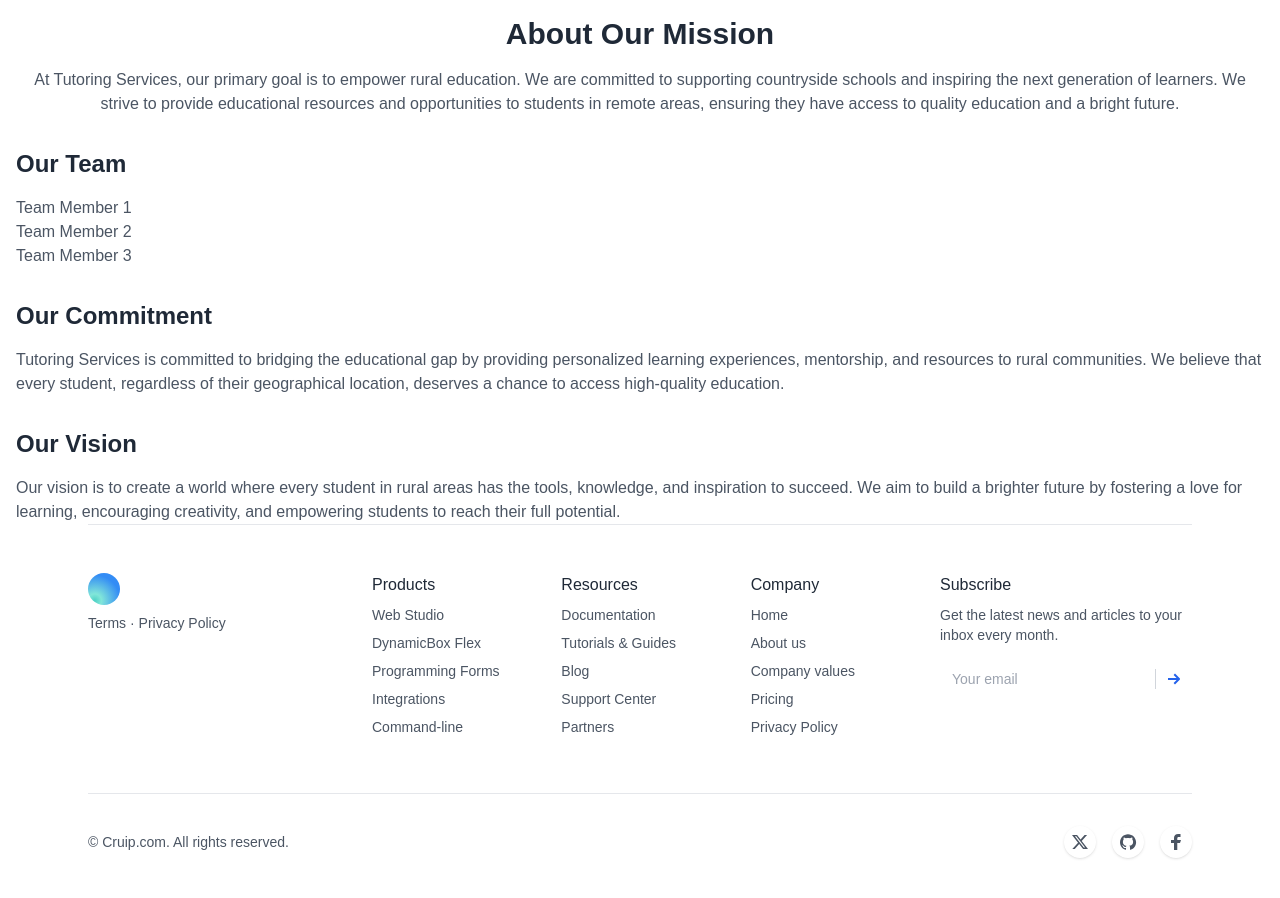
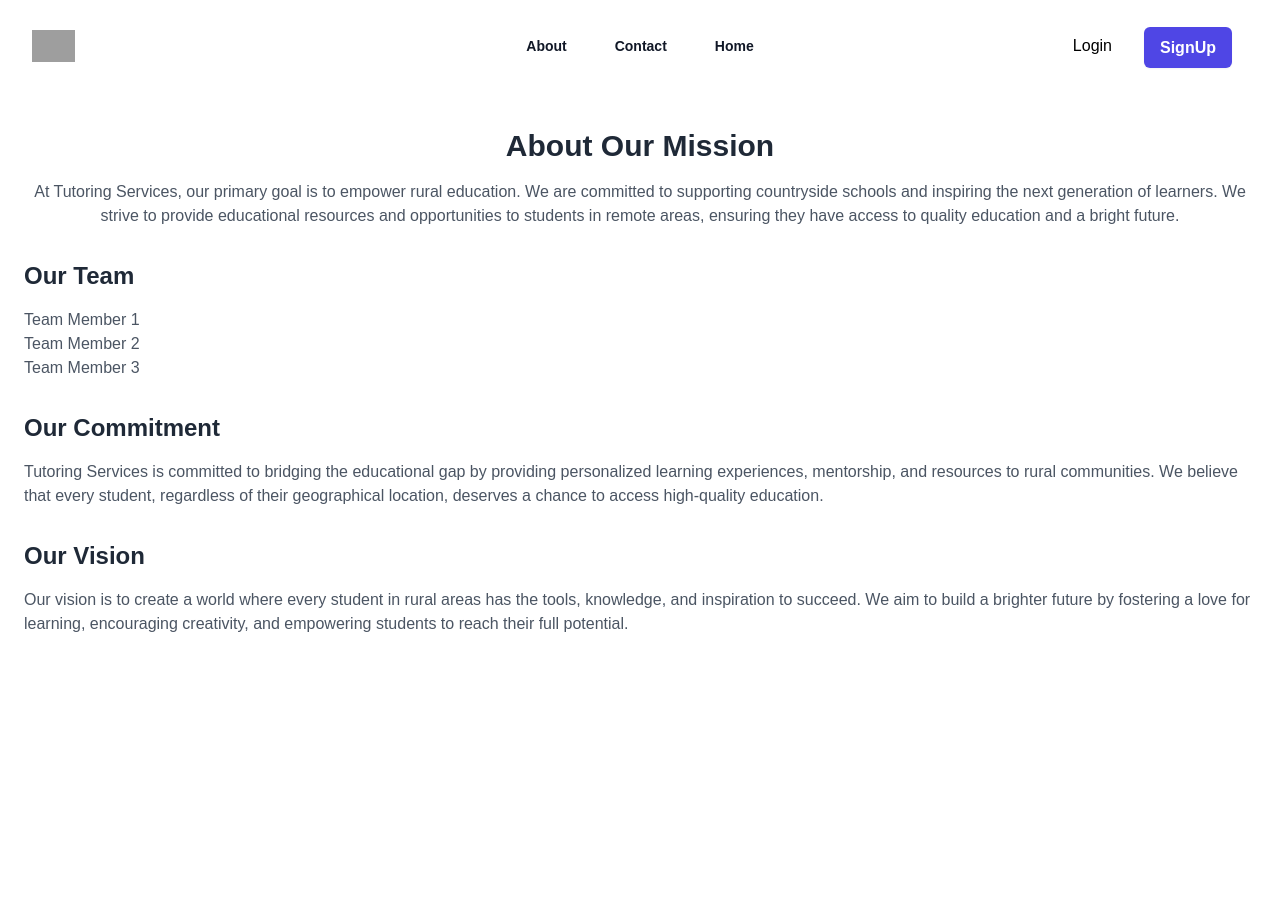
Before and after one commit to binarymehdi/tutor-app, a React (Vite) app in the folder frontend/: page /About in a window 1280 px wide. Shown: the top 898 px of the page. After the commit the page ends 800 px from the top, so only its background shows below. Built offline with nearby package versions, Linux system fonts and the light colour scheme; grey boxes are pictures that could not be loaded.

Commit message:
fixed the about page issue

```diff
--- a/frontend/src/App.tsx
+++ b/frontend/src/App.tsx
@@ -8,13 +8,15 @@ function App() {
 
   return (
     <>
+    <div className="p-{4%}">
+      <Header/>
+      </div>
       <Routes>
         <Route path="/" element={<Home />} />
         <Route path="/login" element={<Login/>} />
         <Route path="/signup" element={<Signup />} />
         <Route path = "/About" element= {<About />} />
       </Routes>
-      <Header/>
 
     </>
   )
--- a/frontend/src/components/header.tsx
+++ b/frontend/src/components/header.tsx
@@ -1,7 +1,7 @@
 import { useState } from 'react'
 import { Dialog } from '@headlessui/react'
 import { Bars3Icon, XMarkIcon } from '@heroicons/react/24/outline';
-// import Header from '../components/ui/header'
+
 
 const navigation = [
   { name: 'About', href: '/about' },
@@ -42,14 +42,17 @@ const header = () => {
             </a>
           ))}
         </div>
-        <div className="hidden lg:flex lg:flex-1 lg:justify-end">
-          <a href="/Login" className="text-sm font-semibold leading-6 text-gray-900">
-            Log in <span aria-hidden="true">&rarr;</span>
-          </a>
-          <a href="Signup" className="text-sm font-semibold leading-6 text-gray-900">
-           SignUp<span aria-hidden="true">&rarr;</span>
-          </a>
-        </div>
+       <div className="hidden lg:flex lg:flex-1 lg:justify-end">
+  <button className="text-black-700 hover:text-blue-500 transition duration-300 ease-in-out mr-2">
+    <a href="/Login">Login</a>
+  </button>
+ <button className=" hover:text-blue-500 transition duration-300 ease-in-out ml-2  rounded text-xl px-4 py-2">
+  <a href="/SignUp" className="rounded-md bg-indigo-600 px-4 py-3 text-base font-semibold text-white shadow-sm hover:bg-indigo-500 focus-visible:outline focus-visible:outline-2 focus-visible:outline-offset-2 focus-visible:outline-indigo-600">
+                  SignUp
+                </a>
+</button>
+</div>
+
       </nav>
       <Dialog as="div" className="lg:hidden" open={mobileMenuOpen} onClose={setMobileMenuOpen}>
         <div className="fixed inset-0 z-50" />
@@ -93,10 +96,10 @@ const header = () => {
                   Log in
                 </a>
                 <a
-                  href="#"
+                  href="/Signup"
                   className="-mx-3 block rounded-lg px-3 py-2.5 text-base font-semibold leading-7 text-gray-900 hover:bg-gray-50"
                 >
-                  Log in
+                  Sign Up
                 </a>
               </div>
             </div>
--- a/frontend/src/pages/Login.tsx
+++ b/frontend/src/pages/Login.tsx
@@ -60,7 +60,7 @@ const Login = () => {
                   Sign in
                   </button>
                 <p className="text-sm font-light text-gray-500">
-                  Don’t have an account yet? <a href="#" className="font-medium text-primary-600 hover:underline">Sign up</a>
+                  Don't have an account yet? <a href="#" className="font-medium text-primary-600 hover:underline">Sign up</a>
                 </p>
               </form>
             </div>
--- a/frontend/src/pages/about.tsx
+++ b/frontend/src/pages/about.tsx
@@ -1,9 +1,10 @@
-import Footer from "../components/footer";
+
 
 export default function About() {
   return (
-    <div className="flex flex-col min-h-screen bg-white p-4">
-      <div className="flex-1">
+    <div className="flex flex-col items-center justify-center px-6 py-10000 mx-auto md:h-screen lg:py-0 ">
+
+      <div className="flex-1 mt-32">
         <header className="text-center">
           <h1 className="text-3xl font-bold mb-4 text-gray-800">About Our Mission</h1>
           <p className="text-gray-600">
@@ -44,7 +45,6 @@ export default function About() {
           </p>
         </section>
       </div>
-      <Footer />
     </div>
   );
 }
--- a/frontend/src/pages/home.tsx
+++ b/frontend/src/pages/home.tsx
@@ -15,7 +15,6 @@ export default function Example() {
 
   return (
     <div className="bg-white">
-      <Header />
 
 
       <div className="relative isolate px-6 pt-14 lg:px-8">
```
